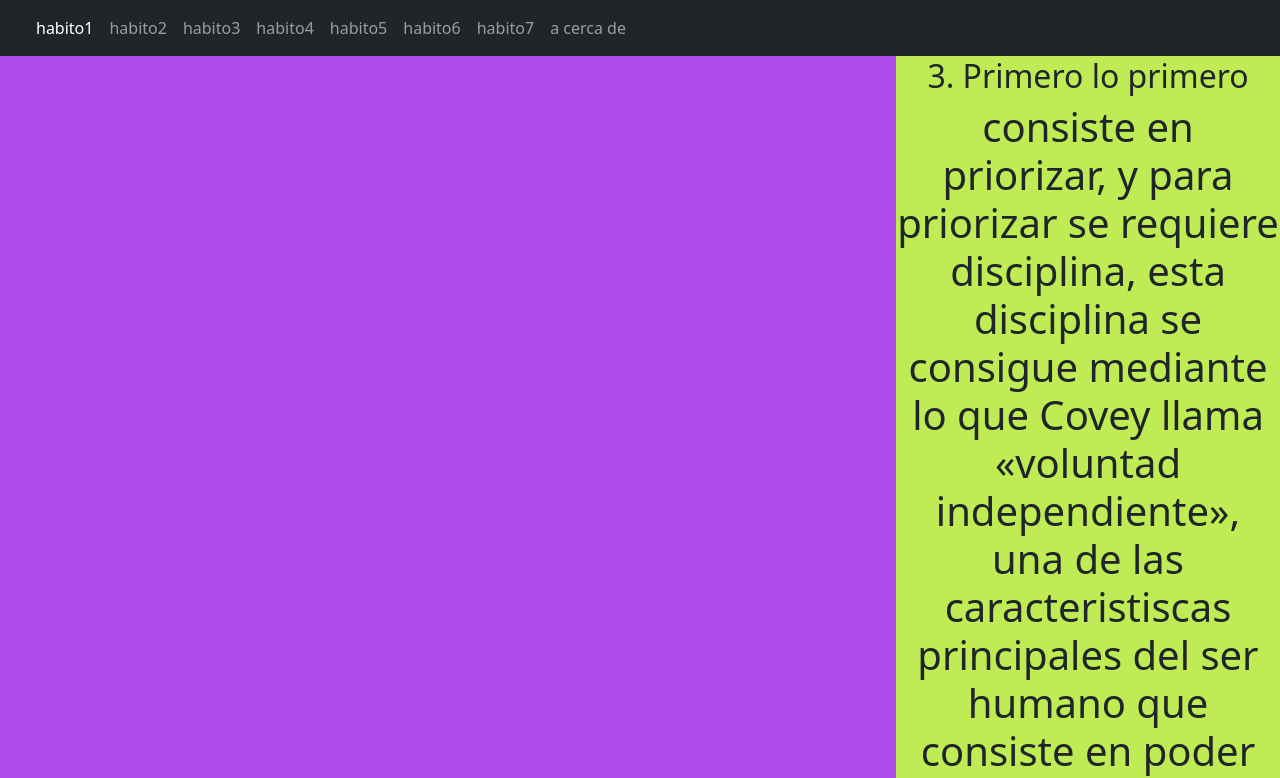
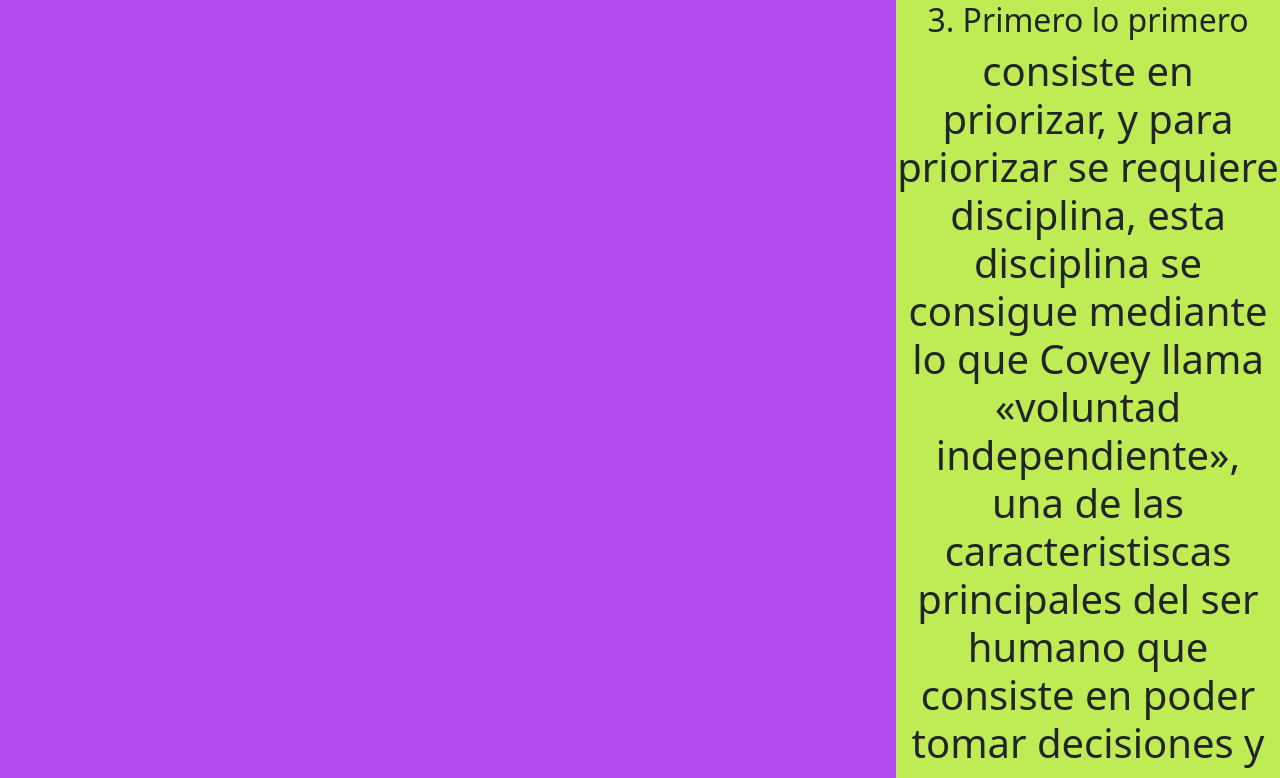
Before and after one commit to yulianahernandez/Blanca-Yuliana, a plain HTML site: page habito3.html in a window 1280 px wide. Shown: the top 778 px of the page. Drawn offline with nearby package versions, Linux system fonts and the light colour scheme.

Commit message:
pestañas cambiadas

```diff
--- a/habito3.html
+++ b/habito3.html
@@ -5,45 +5,9 @@
     <meta http-equiv="X-UA-Compatible" content="IE=edge">
     <meta name="viewport" content="width=device-width, initial-scale=1.0">
     <link href="https://cdn.jsdelivr.net/npm/bootstrap@5.0.0-beta3/dist/css/bootstrap.min.css" rel="stylesheet" integrity="sha384-eOJMYsd53ii+scO/bJGFsiCZc+5NDVN2yr8+0RDqr0Ql0h+rP48ckxlpbzKgwra6" crossorigin="anonymous">
-    <title>Document</title>
+    <title>habito 3</title>
 </head>
 <body>
-    <nav class="navbar navbar-expand-lg navbar-dark bg-dark">
-        <div class="container-fluid">
-          <a class="navbar-brand" href="#"></a>
-          <button class="navbar-toggler" type="button" data-bs-toggle="collapse" data-bs-target="#navbarNav" aria-controls="navbarNav" aria-expanded="false" aria-label="Toggle navigation">
-            <span class="navbar-toggler-icon"></span>
-          </button>
-          <div class="collapse navbar-collapse" id="navbarNav">
-            <ul class="navbar-nav">
-              <li class="nav-item">
-                <a class="nav-link active" aria-current="page" href="habito1.html">habito1</a>
-              </li>
-              <li class="nav-item">
-                <a class="nav-link" href= "habito2.html">habito2</a>
-              </li>
-              <li class="nav-item">
-                <a class="nav-link" href="habito3.html">habito3</a>
-              </li>
-              <li class="nav-item">
-                <a class="nav-link" href="habito4.html">habito4</a>
-              </li>
-              <li class="nav-item">
-                <a class="nav-link" href="habito5.html">habito5</a>
-              </li>
-              <li class="nav-item">
-                <a class="nav-link" href="habito6.html">habito6</a>
-              </li>
-              <li class="nav-item">
-                <a class="nav-link" href="habito7.html">habito7</a>
-              </li>
-              <li class="nav-item">
-                <a class="nav-link" href="acercade.html">a cerca de</a>
-              </li>
-            </ul>
-          </div>
-        </div>
-      </nav>
 
       <table>
         <tbody><tr>
```
Also changed, not shown: habito1.html (+1 -1 lines), habito2.html (+1 -1 lines), habito4.html (+1 -1 lines), habito5.html (+1 -1 lines), habito6.html (+1 -1 lines), habito7.html (+1 -1 lines), index.html (+1 -1 lines).
